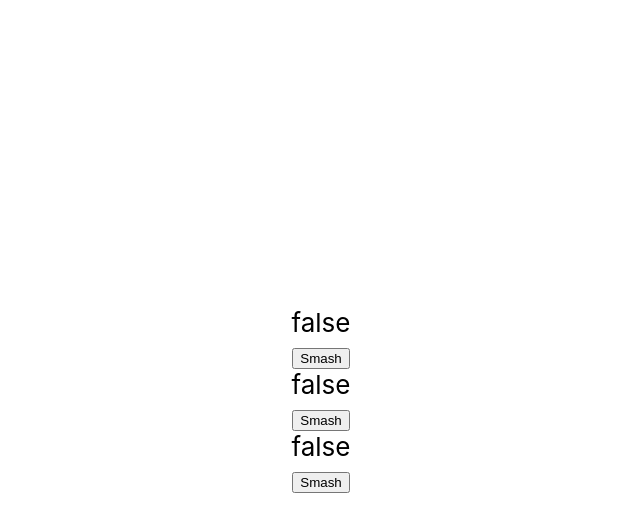
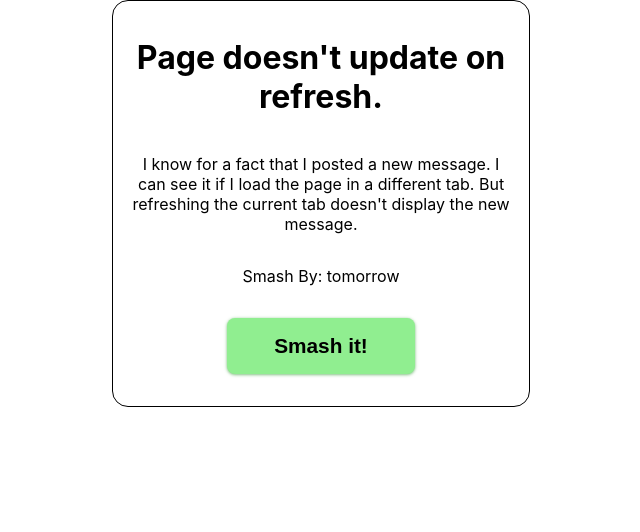
Before and after one commit to thebugsmashers/bug-smasher, a React (Create React App) app: page / in a window 1280 px wide. Shown: the top 532 px of the page, without its empty margins (319-959 px from the left). Built offline with nearby package versions, Linux system fonts and the light colour scheme.

Commit message:
Render sample bug card.

```diff
--- a/src/App.tsx
+++ b/src/App.tsx
@@ -1,15 +1,29 @@
 import React from 'react';
-import logo from './logo.svg';
-import Bug from './features/bugs/bug';
+import BugCard from './features/dashboard/components/BugCard';
+import { BugCardProps } from './features/dashboard/types';
 import './App.css';
 import Dashboard from './features/dashboard/Dashboard';
 
 function App() {
+  const sampleBugProps: BugCardProps = {
+    title: 'Page doesn\'t update on refresh.',
+    description: 'I know for a fact that I posted a new message. I can see it if I load the page in a different tab. But refreshing the current tab doesn\'t display the new message.',
+    smashByDate: 'tomorrow',
+    priority: 2,
+  };
+
+  const {
+    title, description, smashByDate, priority,
+  } = sampleBugProps;
+
   return (
     <div className="App">
-      <header className="App-header">
-        <Dashboard />
-      </header>
+      <BugCard
+        title={title}
+        description={description}
+        smashByDate={smashByDate}
+        priority={priority}
+      />
     </div>
   );
 }
```
